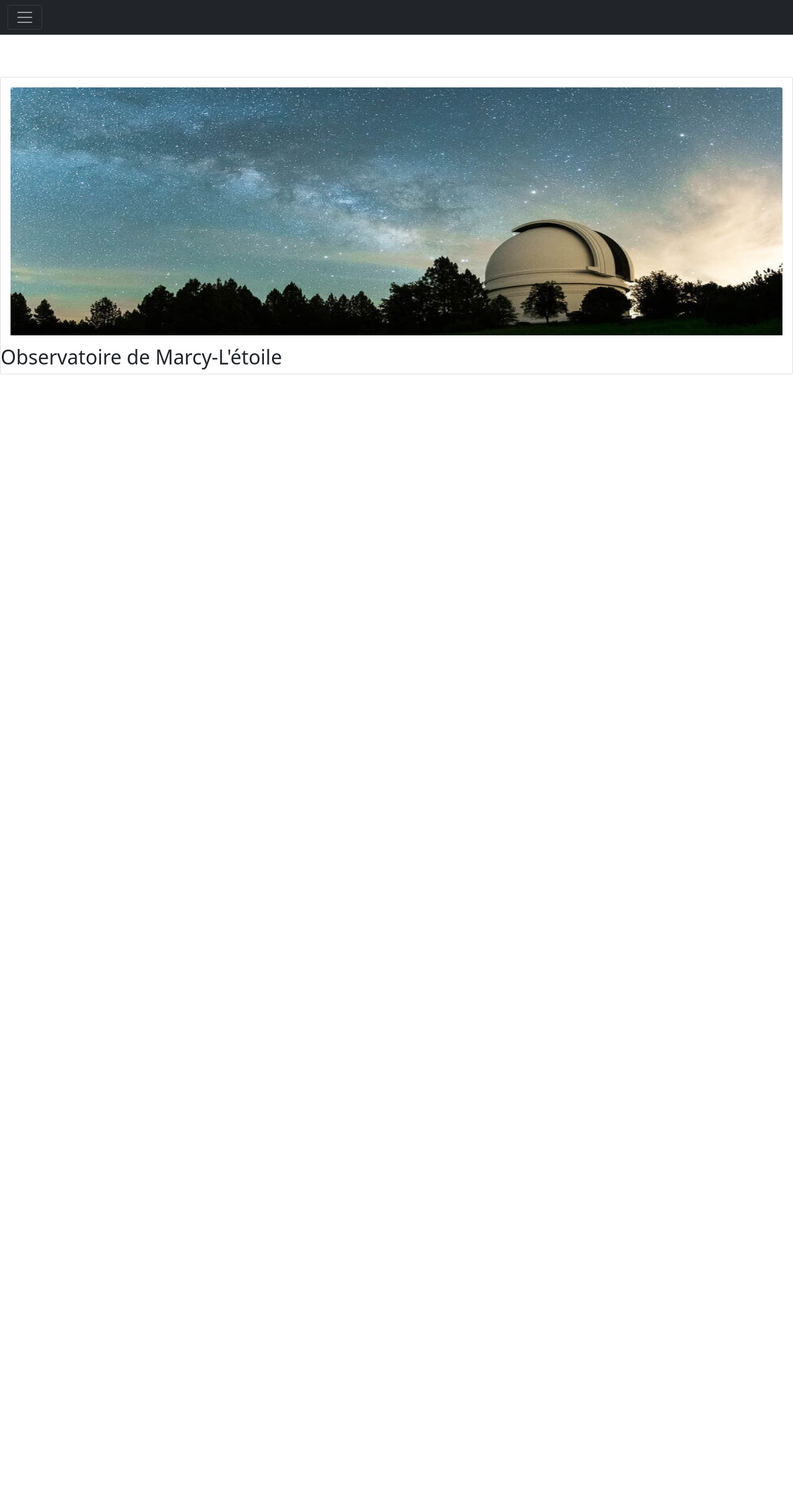
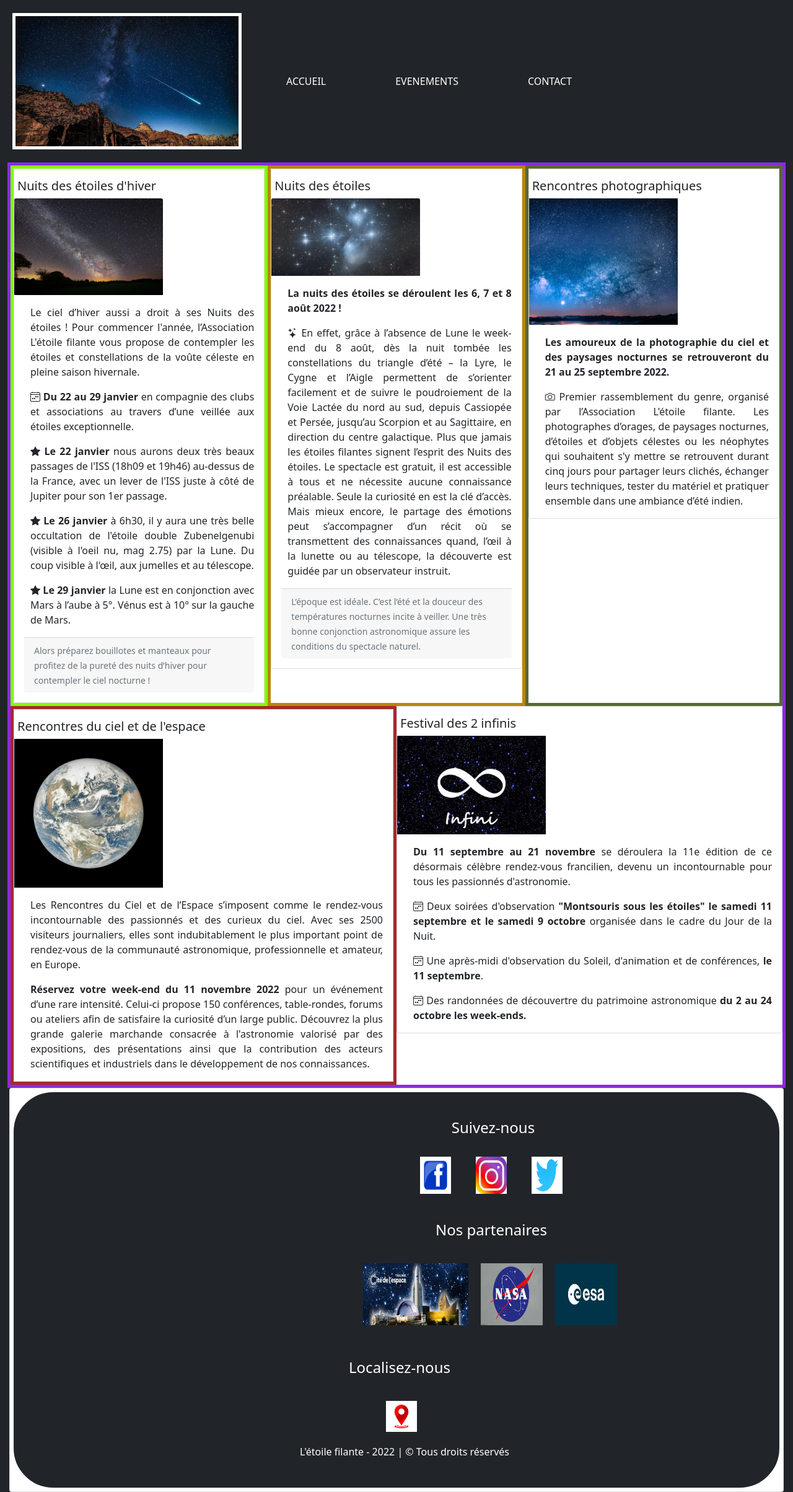
Before and after one commit to chapiechapo/Etoile-filante, a PHP site: page /events.html in a window 1280 px wide; the page is wider, and only the part inside the window is pictured. Shown: that part at 62% size. Before the commit the page ends 604 px from the top of that part, so only its background shows below. Run offline with PHP 8.4, Linux system fonts and the light colour scheme.

Commit message:
editing photos events and layout event

```diff
--- a/events.html
+++ b/events.html
@@ -13,54 +13,382 @@
       les confins de notre galaxie. Bien sûr, nos événements sont ouverts à tout public."
     />
     <link
+      rel="stylesheet"
       href="https://cdn.jsdelivr.net/npm/bootstrap@5.1.3/dist/css/bootstrap.min.css"
-      rel="stylesheet"
       integrity="sha384-1BmE4kWBq78iYhFldvKuhfTAU6auU8tT94WrHftjDbrCEXSU1oBoqyl2QvZ6jIW3"
       crossorigin="anonymous"
     />
     <link rel="stylesheet" href="style.css" />
+    <link
+      rel="stylesheet"
+      href="https://cdn.jsdelivr.net/npm/bootstrap-icons@1.8.0/font/bootstrap-icons.css"
+    />
     <title>Association d'astronomie L'étoile filante</title>
   </head>
-  <body>
+  <body class="bg-dark">
     <header>
-      <div class="collapse" id="navbarToggleExternalContent">
-        <div class="bg-dark p-4">
-          <h5 class="text-white h4">Collapsed content</h5>
-          <span class="text-muted">Toggleable via the navbar brand.</span>
-        </div>
-      </div>
-      <nav class="navbar navbar-dark bg-dark">
+      <nav class="navbar navbar-expand-lg navbar-dark bg-dark py-3">
         <div class="container-fluid">
+          <a class="navbar-brand ms-2" href="#">
+            <img
+              src="PHOTOS/Filante.jpg
+            "
+              alt="logo"
+              height="220"
+              width="370"
+              class="spinning"
+            />
+          </a>
           <button
             class="navbar-toggler"
             type="button"
             data-bs-toggle="collapse"
-            data-bs-target="#navbarToggleExternalContent"
-            aria-controls="navbarToggleExternalContent"
+            data-bs-target="#navbarNavDropdown"
+            aria-controls="navbarNavDropdown"
             aria-expanded="false"
             aria-label="Toggle navigation"
           >
             <span class="navbar-toggler-icon"></span>
           </button>
+          <div class="collapse navbar-collapse" id="navbarNavDropdown">
+            <ul class="navbar-nav">
+              <li class="nav-item">
+                <a
+                  class="nav-link active text-white mx-5"
+                  aria-current="page"
+                  href="reception.html"
+                  >ACCUEIL</a
+                >
+              </li>
+              <li class="nav-item">
+                <a class="nav-link text-white mx-5" href="events.html"
+                  >EVENEMENTS</a
+                >
+              </li>
+              <li class="nav-item">
+                <a class="nav-link text-white mx-5" href="contact.html"
+                  >CONTACT</a
+                >
+              </li>
+            </ul>
+          </div>
         </div>
       </nav>
     </header>
-      <main class="page-accueil col-12 col-sm-12 col-md-12 col-xl-12">
-        <section class="col-12 col-sm-12 col-md-12 col-xl-12">
-          <h1>L'étoile filante</h1>
-          <div class="observation">
-        <div class="card">
-          <div class="card-body">
-            <img
-              src="PHOTOS\Observatoire.jpg"
-              class="card-img-top" height="400px"
-              alt="observatoire"
-            />
+    <main class="container-fluid">
+      <section>
+        <article class="events col-12 col-sm-12 col-md-12 col-lg-12 col-xl-12">
+          <div class="events_groups card-group">
+            <div class="article_1 col-12 col-md-4 col-lg-4 col-xl-4">
+              <div class="card">
+                <h5 class="card-title">Nuits des étoiles d'hiver</h5>
+                <img
+                  src="PHOTOS/evenement-1.jpg"
+                  class="card-img-top"
+                  alt="voie-lactée"
+                  style="width: 15rem"
+                />
+                <div class="card-body">
+                  <p class="justify card-text">
+                    Le ciel d’hiver aussi a droit à ses Nuits des étoiles ! Pour
+                    commencer l'année, l’Association L'étoile filante vous
+                    propose de contempler les étoiles et constellations de la
+                    voûte céleste en pleine saison hivernale.
+                  </p>
+                  <p class="justify card-text">
+                    <i class="bi bi-calendar4-week"></i>
+                    <b>Du 22 au 29 janvier</b> en compagnie des clubs et
+                    associations au travers d’une veillée aux étoiles
+                    exceptionnelle.
+                  </p>
+                  <p class="justify card-text">
+                    <i class="bi bi-star-fill"></i>
+                    <b>Le 22 janvier</b> nous aurons deux très beaux passages de
+                    l'ISS (18h09 et 19h46) au-dessus de la France, avec un lever
+                    de l'ISS juste à côté de Jupiter pour son 1er passage.
+                  </p>
+                  <p class="justify card-text">
+                    <i class="bi bi-star-fill"></i>
+                    <b>Le 26 janvier</b> à 6h30, il y aura une très belle
+                    occultation de l'étoile double Zubenelgenubi (visible à
+                    l'oeil nu, mag 2.75) par la Lune. Du coup visible à l'œil,
+                    aux jumelles et au télescope.
+                  </p>
+                  <p class="justify card-text">
+                    <i class="bi bi-star-fill"></i>
+                    <b>Le 29 janvier</b> la Lune est en conjonction avec Mars à
+                    l’aube à 5°. Vénus est à 10° sur la gauche de Mars.
+                  </p>
+                  <div class="card-footer">
+                    <small class="justify text-muted">
+                      Alors préparez bouillotes et manteaux pour profitez de la
+                      pureté des nuits d’hiver pour contempler le ciel nocturne
+                      !</small
+                    >
+                  </div>
+                </div>
+              </div>
+            </div>
+            <div class="article_2 col-12 col-md-4 col-lg-4 col-xl-4">
+              <div class="card">
+                <h5 class="card-title">Nuits des étoiles</h5>
+                <img
+                  src="PHOTOS/evenement-3.jpg"
+                  class="card-img-top"
+                  alt="nuit étoilé"
+                  style="width: 15rem"
+                />
+                <div class="card-body">
+                  <p class="justify card-text">
+                    <b
+                      >La nuits des étoiles se déroulent les 6, 7 et 8 août 2022
+                      !</b
+                    >
+                  </p>
+                  <p class="justify card-text">
+                    <i class="bi bi-stars"></i>
+                    En effet, grâce à l’absence de Lune le week-end du 8 août,
+                    dès la nuit tombée les constellations du triangle d’été – la
+                    Lyre, le Cygne et l’Aigle permettent de s’orienter
+                    facilement et de suivre le poudroiement de la Voie Lactée du
+                    nord au sud, depuis Cassiopée et Persée, jusqu’au Scorpion
+                    et au Sagittaire, en direction du centre galactique. Plus
+                    que jamais les étoiles filantes signent l’esprit des Nuits
+                    des étoiles. Le spectacle est gratuit, il est accessible à
+                    tous et ne nécessite aucune connaissance préalable. Seule la
+                    curiosité en est la clé d’accès. Mais mieux encore, le
+                    partage des émotions peut s’accompagner d’un récit où se
+                    transmettent des connaissances quand, l’œil à la lunette ou
+                    au télescope, la découverte est guidée par un observateur
+                    instruit.
+                  </p>
+                  <div class="card-footer">
+                    <small class="justify text-muted">
+                      L’époque est idéale. C’est l’été et la douceur des
+                      températures nocturnes incite à veiller. Une très bonne
+                      conjonction astronomique assure les conditions du
+                      spectacle naturel.</small
+                    >
+                  </div>
+                </div>
+              </div>
+            </div>
+            <div class="article_3 col-12 col-md-4 col-lg-4 col-xl-4">
+              <div class="card">
+                <h5 class="card-title">Rencontres photographiques</h5>
+                <img
+                  src="PHOTOS/evenement-2.jpg"
+                  alt="Photographie étoilé"
+                  style="width: 15rem"
+                />
+                <div class="card-body">
+                  <p class="justify card-text">
+                    <b
+                      >Les amoureux de la photographie du ciel et des paysages
+                      nocturnes se retrouveront du 21 au 25 septembre 2022.</b
+                    >
+                  </p>
+                  <p class="justify card-text">
+                    <i class="bi bi-camera"></i>
+                    Premier rassemblement du genre, organisé par l’Association
+                    L'étoile filante. Les photographes d’orages, de paysages
+                    nocturnes, d’étoiles et d’objets célestes ou les néophytes
+                    qui souhaitent s'y mettre se retrouvent durant cinq jours
+                    pour partager leurs clichés, échanger leurs techniques,
+                    tester du matériel et pratiquer ensemble dans une ambiance
+                    d’été indien.
+                  </p>
+                </div>
+              </div>
+            </div>
+            <div class="article_4 col-12 col-md-6 col-lg-6 col-xl-6">
+              <div class="card">
+                <h5 class="card-title">Rencontres du ciel et de l'espace</h5>
+                <img
+                  src="PHOTOS/evenement-4.jpg"
+                  alt="planète terre"
+                  style="width: 15rem"
+                />
+                <div class="card-body">
+                  <p class="justify card-text">
+                    Les Rencontres du Ciel et de l’Espace s’imposent comme le
+                    rendez-vous incontournable des passionnés et des curieux du
+                    ciel. Avec ses 2500 visiteurs journaliers, elles sont
+                    indubitablement le plus important point de rendez-vous de la
+                    communauté astronomique, professionnelle et amateur, en
+                    Europe.
+                  </p>
+                  <p class="justify card-text">
+                    <b>Réservez votre week-end du 11 novembre 2022</b> pour un
+                    événement d’une rare intensité. Celui-ci propose 150
+                    conférences, table-rondes, forums ou ateliers afin de
+                    satisfaire la curiosité d’un large public. Découvrez la plus
+                    grande galerie marchande consacrée à l'astronomie valorisé
+                    par des expositions, des présentations ainsi que la
+                    contribution des acteurs scientifiques et industriels dans
+                    le développement de nos connaissances.
+                  </p>
+                </div>
+              </div>
+            </div>
+            <div class="article-5 col-12 col-md-6 col-lg-6 col-xl-6">
+              <div class="card">
+                <h5 class="card-title">Festival des 2 infinis</h5>
+                <img
+                  src="PHOTOS/evenement-5.jpg"
+                  alt="infinis"
+                  style="width: 15rem"
+                />
+                <div class="card-body">
+                  <p class="justify card-text">
+                    <b>Du 11 septembre au 21 novembre</b> se déroulera la 11e
+                    édition de ce désormais célèbre rendez-vous francilien,
+                    devenu un incontournable pour tous les passionnés
+                    d'astronomie.
+                  </p>
+                  <p class="justify card-text">
+                    <i class="bi bi-calendar4-week"></i>
+                    Deux soirées d'observation
+                    <b
+                      >"Montsouris sous les étoiles" le samedi 11 septembre et
+                      le samedi 9 octobre</b
+                    >
+                    organisée dans le cadre du Jour de la Nuit.
+                  </p>
+                  <p class="justify card-text">
+                    <i class="bi bi-calendar4-week"></i>
+                    Une après-midi d'observation du Soleil, d'animation et de
+                    conférences,
+                    <b>le 11 septembre</b>.
+                  </p>
+                  <p class="justify card-text">
+                    <i class="bi bi-calendar4-week"></i>
+                    Des randonnées de découvertre du patrimoine astronomique
+                    <b>du 2 au 24 octobre les week-ends.</b>
+                  </p>
+                </div>
+              </div>
+            </div>
+            <!--div card group-->
           </div>
-          <h2 class="card-title">Observatoire de Marcy-L'étoile</h2>
-        </div>
+        </article>
       </section>
     </main>
+    <footer class="part_5">
+      <div class="col-12 col-sm-12 col-md-12 col-lg-12 col-xl-12">
+        <div class="card">
+          <div
+            class="foot card-body bg-dark text-white justify-content-xs-start justify-content-md-start justify-content-lg-center"
+          >
+            <div
+              class="networks justify-content-xs-start justify-content-md-start justify-content-lg-center"
+            >
+              <p class="text-white fs-4">Suivez-nous</p>
+            </div>
+            <div
+              class="follow justify-content-xs-start justify-content-md-start justify-content-lg-center"
+            >
+              <a href="#">
+                <img
+                  src="PHOTOS/facebook.jpg"
+                  alt="facebook"
+                  height="60"
+                  width="50"
+                  class="facebook"
+                  title="facebebook"
+                />
+              </a>
+              <a href="#">
+                <img
+                  src="PHOTOS/instagram.jpg"
+                  alt="instagram"
+                  height="60"
+                  width="50"
+                  class="instagram"
+                  title="facebook"
+                />
+              </a>
+              <a href="#">
+                <img
+                  src="PHOTOS/twitter.jpg"
+                  alt="twitter"
+                  height="60"
+                  width="50"
+                  class="twitter"
+                  title="facebook"
+                />
+              </a>
+            </div>
+            <div
+              class="partner_group justify-content-xs-start justify-content-md-start justify-content-lg-center"
+            >
+              <p class="text-white fs-4">Nos partenaires</p>
+            </div>
+            <div
+              class="partners justify-content-xs-start justify-content-md-start justify-content-lg-center"
+            >
+              <a href="https://www.cite-espace.com/">
+                <img
+                  src="PHOTOS/cite.jpg"
+                  alt="cite-espace-toulouse"
+                  height="100"
+                  width="170"
+                  class="city"
+                  title="cité de l'espace"
+                />
+              </a>
+              <a href="https://www.nasa.gov/">
+                <img
+                  src="PHOTOS/nasa.jpeg"
+                  alt="nasa"
+                  height="100"
+                  width="100"
+                  class="nasa"
+                  title="nasa"
+                />
+              </a>
+              <a href="https://www.esa.int/">
+                <img
+                  src="PHOTOS/ESA.jpg"
+                  alt="european space agency"
+                  height="100"
+                  width="100"
+                  class="esa"
+                  title="esa"
+                />
+              </a>
+            </div>
+            <div
+              class="localization text-white fs-4 justify-content-xs-start justify-content-md-start justify-content-lg-center"
+            >
+              <p>Localisez-nous</p>
+            </div>
+            <div
+              class="maps justify-content-xs-start justify-content-md-start justify-content-lg-center"
+            >
+              <a
+                href="https://goo.gl/maps/R2qbTVGtrkHe271q8"
+                title="Ou nous trouvez"
+              >
+                <img
+                  src="PHOTOS/place.jpg"
+                  alt="place"
+                  height="50"
+                  width="50"
+                />
+              </a>
+            </div>
+            <div
+              class="copyrigth justify-content-xs-start justify-content-md-start justify-content-lg-center"
+            >
+              <p class="text-white ms-3">
+                L'étoile filante - 2022 | &copy; Tous droits réservés
+              </p>
+            </div>
+          </div>
+        </div>
+      </div>
+    </footer>
     <script
       src="https://cdn.jsdelivr.net/npm/bootstrap@5.1.3/dist/js/bootstrap.bundle.min.js"
       integrity="sha384-ka7Sk0Gln4gmtz2MlQnikT1wXgYsOg+OMhuP+IlRH9sENBO0LRn5q+8nbTov4+1p"
--- a/reception.html
+++ b/reception.html
@@ -160,7 +160,7 @@
       <section class="part_4">
         <div class="card">
           <div class="table_photos card-body bg-dark text-white">
-            <h4 class="card-title mb-4">Observation</h4>
+            <h4 class="card-title mb-4">Observations</h4>
             <div
               class="list col-12 col-sm-12 col-md-12 col-lg-12 col-xl-12 ms-2 justify-content-xs-start justify-content-md-center justify-content-lg-center"
             >
--- a/style.css
+++ b/style.css
@@ -198,3 +198,61 @@ th {
   display: flex;
   flex-direction: row;
 }
+
+/*page events*/
+
+.events {
+  border: blueviolet 5px solid;
+  display: flex;
+  flex-direction: row;
+  height: auto;
+  width: auto;
+  justify-content: space-between;
+  background-color: white;
+}
+
+.events_groups {
+}
+
+.article_1 {
+  display: flex;
+  flex-direction: column;
+  border: chartreuse 5px solid;
+}
+
+.article_2 {
+  display: flex;
+  flex-direction: column;
+  border: darkgoldenrod 5px solid;
+  height: auto;
+}
+
+.article_3 {
+  display: flex;
+  flex-direction: column;
+  border: darkolivegreen 5px solid;
+  height: auto;
+}
+
+.article_4 {
+  display: flex;
+  flex-direction: column;
+  border: brown 5px solid;
+  height: auto;
+}
+
+.article_5 {
+  display: flex;
+  flex-direction: column;
+  border: brown 5px solid;
+  height: auto;
+}
+
+h5 {
+  margin-top: 15px;
+  margin-left: 5px;
+}
+
+.justify {
+  text-align: justify;
+}
```
Also changed, not shown: PHOTOS/evenement-1.jpg, PHOTOS/evenement-2.jpg, PHOTOS/evenement-4.jpg.
